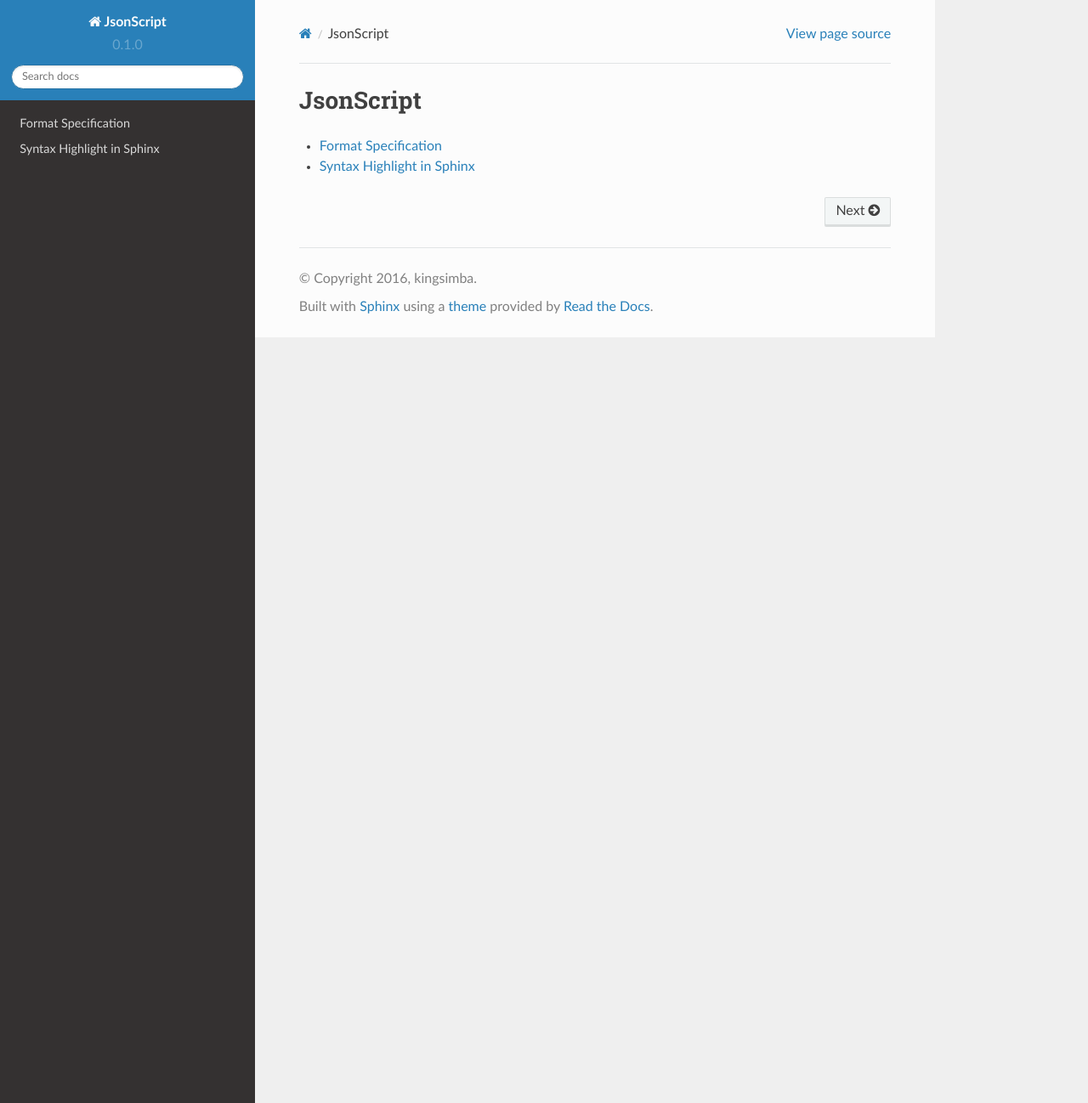
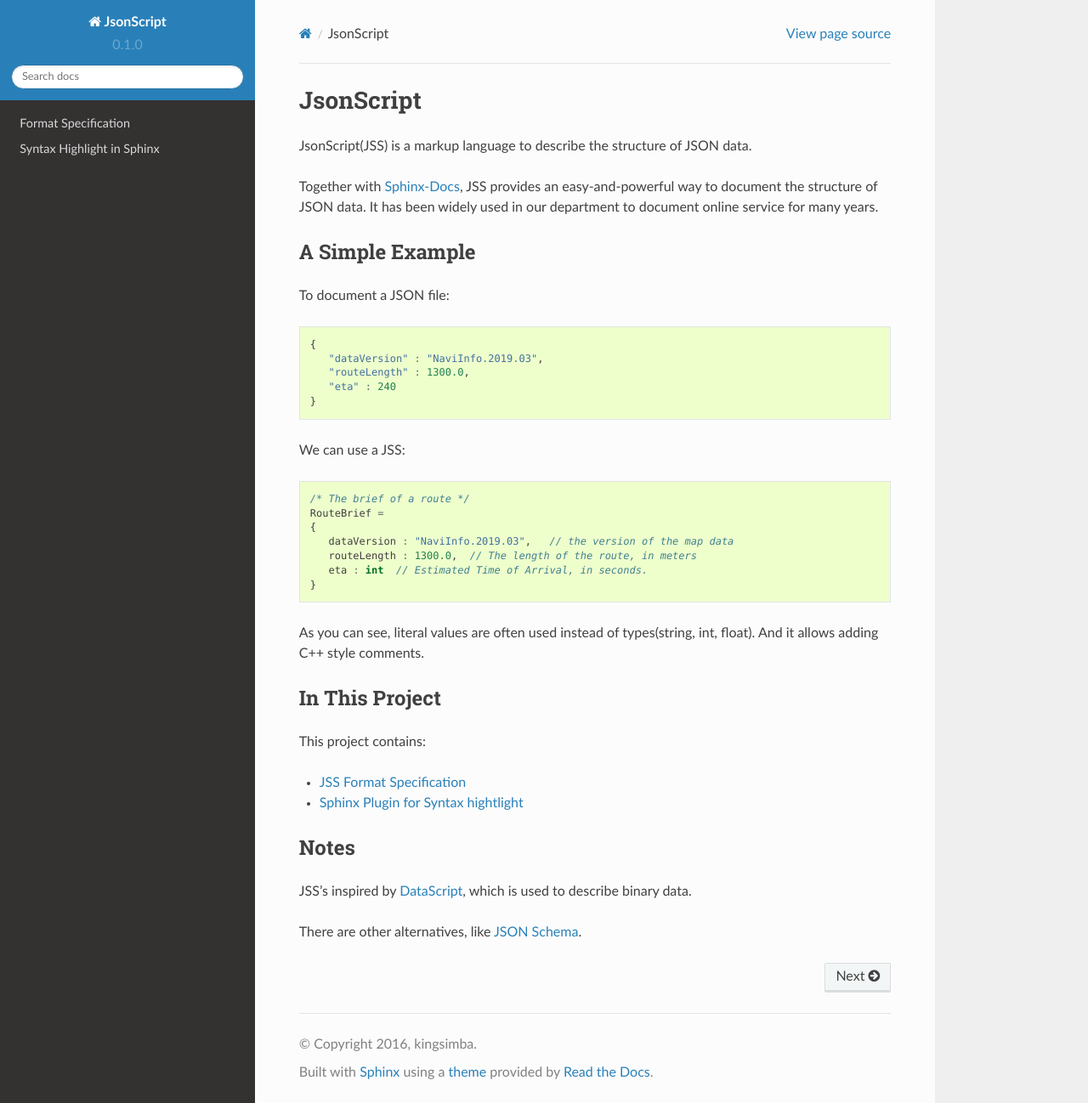
Before and after one commit to NavInfoNC/json-script, a Sphinx documentation site: the page built from docs/index.rst, in a window 1280 px wide and 1298 px high. Shown: the whole window at 85% size. Built offline with Sphinx 7.4.7 and the Read the Docs theme 2.0.0, drawn with Linux system fonts in a browser that asks for light colours.

Commit message:
update index.rst to include content in README.rst

```diff
--- a/docs/index.rst
+++ b/docs/index.rst
@@ -1,8 +1,61 @@
 JsonScript
 ==========
 
+JsonScript(JSS) is a markup language to describe the structure of JSON data.
+
+Together with Sphinx-Docs_, JSS provides an easy-and-powerful way to document the structure of JSON data.
+It has been widely used in our department to document online service for many years.
+
+A Simple Example
+----------------
+
+To document a JSON file:
+
+.. code-block:: js
+
+   {
+      "dataVersion" : "NaviInfo.2019.03",
+      "routeLength" : 1300.0,
+      "eta" : 240
+   }
+
+We can use a JSS:
+
+.. code-block:: js
+
+   /* The brief of a route */
+   RouteBrief =
+   {
+      dataVersion : "NaviInfo.2019.03",   // the version of the map data
+      routeLength : 1300.0,  // The length of the route, in meters
+      eta : int  // Estimated Time of Arrival, in seconds.
+   }
+
+As you can see, literal values are often used instead of types(string, int, float).
+And it allows adding C++ style comments.
+
+In This Project
+---------------
+
+This project contains:
+
+* `JSS Format Specification <docs/format.rst>`__
+* `Sphinx Plugin for Syntax hightlight <docs/syntax-highlight-in-sphinx.rst>`__
+
+Notes
+-----
+
+JSS's inspired by DataScript_, which is used to describe binary data.
+
+There are other alternatives, like `JSON Schema`_.
+
 .. toctree::
    :maxdepth: 1
+   :hidden:
 
    format
    syntax-highlight-in-sphinx
+
+.. _DataScript: http://datascript.sourceforge.net/
+.. _`Json Schema`: https://spacetelescope.github.io/understanding-json-schema/index.html
+.. _Sphinx-Docs: http://www.sphinx-doc.org
```
